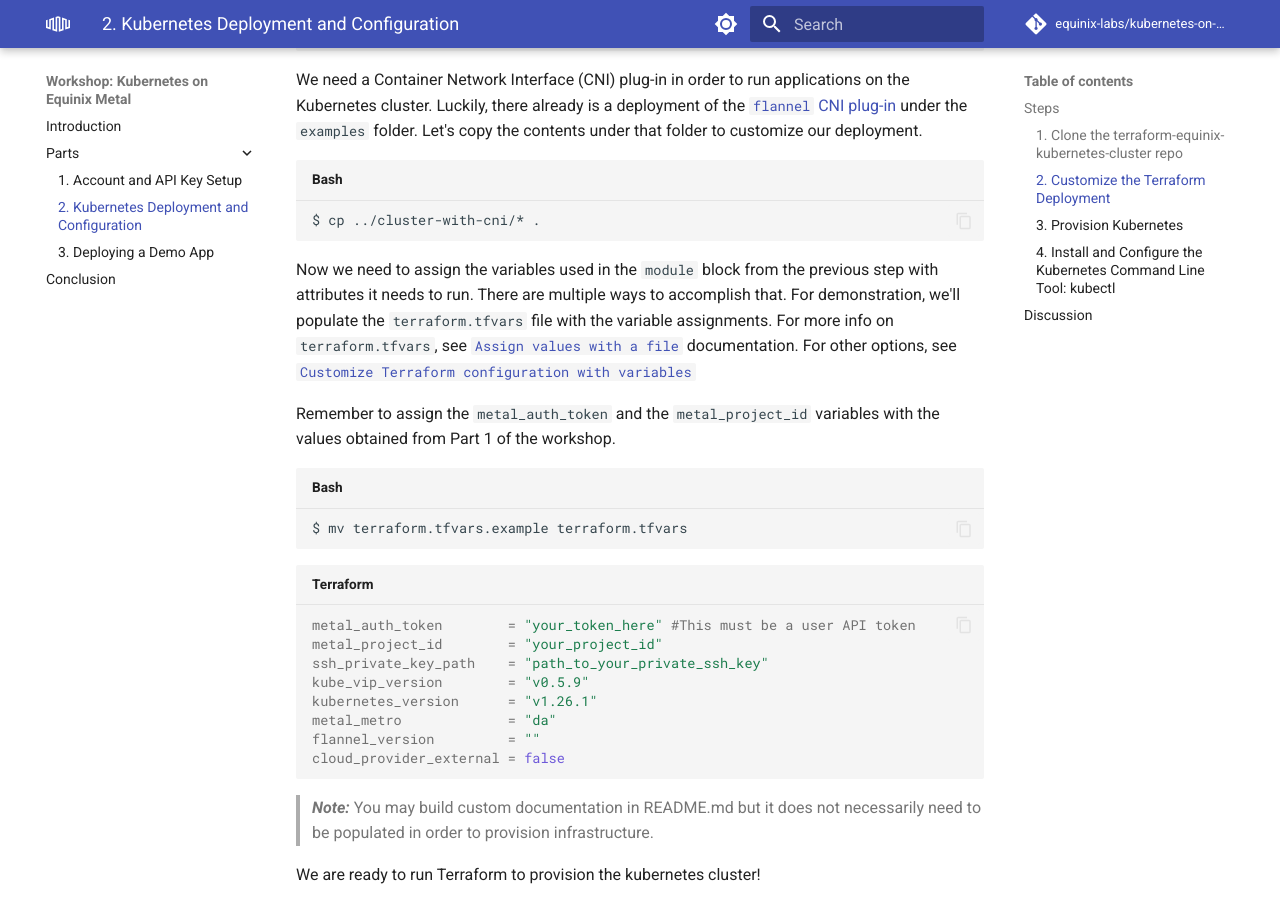
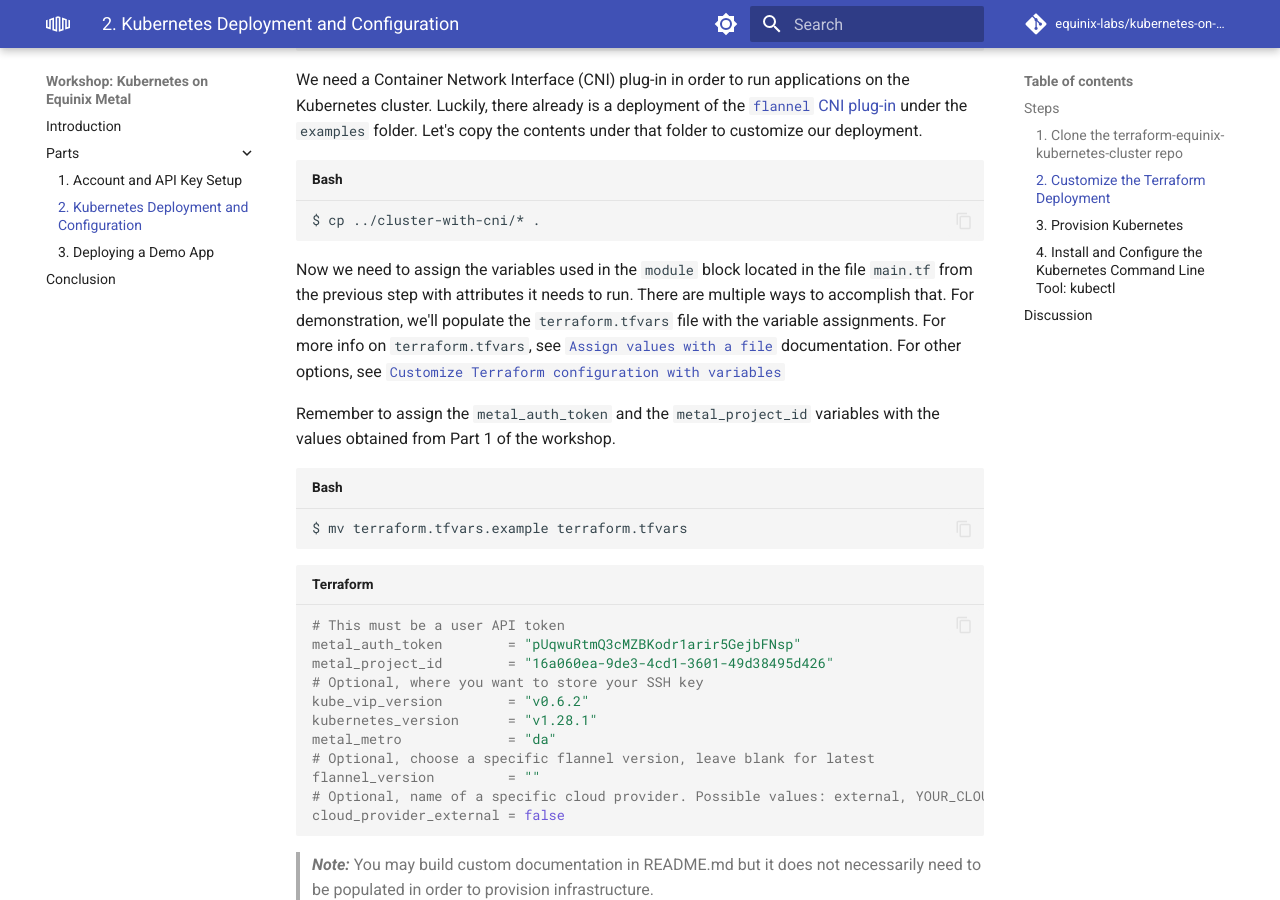
Before and after one commit to equinix-labs/kubernetes-on-equinix-metal-workshop, an MkDocs documentation site: the page built from docs/parts/part2.md, in a window 1280 px wide and 900 px high, scrolled down 828 px. Built offline with MkDocs 1.6.1 and Material for MkDocs 9.7.7, drawn with Linux system fonts in a browser that asks for light colours; comment, search, counter and statistics services are not loaded.

````diff
--- a/docs/parts/part2.md
+++ b/docs/parts/part2.md
@@ -28,7 +28,7 @@
 $ cp ../cluster-with-cni/* .
 ```
 
-Now we need to assign the variables used in the `module` block from the previous step with attributes it needs to run. There are multiple ways to accomplish that. For demonstration, we'll populate the `terraform.tfvars` file with the variable assignments. For more info on `terraform.tfvars`, see [`Assign values with a file`](https://developer.hashicorp.com/terraform/tutorials/configuration-language/variables#assign-values-with-a-file) documentation. For other options, see [`Customize Terraform configuration with variables`](https://developer.hashicorp.com/terraform/tutorials/configuration-language/variables)
+Now we need to assign the variables used in the `module` block located in the file `main.tf` from the previous step with attributes it needs to run. There are multiple ways to accomplish that. For demonstration, we'll populate the `terraform.tfvars` file with the variable assignments. For more info on `terraform.tfvars`, see [`Assign values with a file`](https://developer.hashicorp.com/terraform/tutorials/configuration-language/variables#assign-values-with-a-file) documentation. For other options, see [`Customize Terraform configuration with variables`](https://developer.hashicorp.com/terraform/tutorials/configuration-language/variables)
 
 Remember to assign the `metal_auth_token` and the `metal_project_id` variables with the values obtained from Part 1 of the workshop.
 
@@ -37,13 +37,16 @@
 ```
 
 ```terraform
-metal_auth_token        = "your_token_here" #This must be a user API token
-metal_project_id        = "your_project_id"
-ssh_private_key_path    = "path_to_your_private_ssh_key"
-kube_vip_version        = "v0.5.9"
-kubernetes_version      = "v1.26.1"
+# This must be a user API token
+metal_auth_token        = "pUqwuRtmQ3cMZBKodr1arir5GejbFNsp"
+metal_project_id        = "16a060ea-9de3-4cd1-3601-49d38495d426"
+# Optional, where you want to store your SSH key
+kube_vip_version        = "v0.6.2"
+kubernetes_version      = "v1.28.1"
 metal_metro             = "da"
+# Optional, choose a specific flannel version, leave blank for latest
 flannel_version         = ""
+# Optional, name of a specific cloud provider. Possible values: external, YOUR_CLOUD_PROVIDER, "" (empty for internal cloud controller)
 cloud_provider_external = false
 ```
 
````
